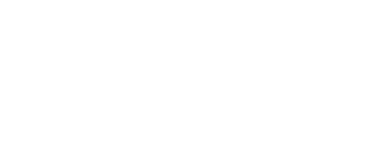
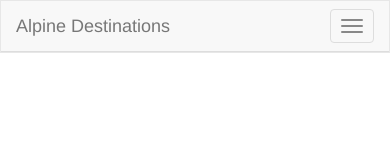
Before and after one commit to jacksoncafazzo/vacation-project, a plain HTML site: page index.html in a window 390 px wide. Drawn offline with Linux system fonts and the light colour scheme.

Commit message:
Add navbar and brand/title

```diff
--- a/index.html
+++ b/index.html
@@ -1,4 +1,3 @@
-<!DOCTYPE html>
 <!DOCTYPE html>
 <html>
   <head>
@@ -8,6 +7,22 @@
     <title>Traveling in the Alps</title>
   </head>
   <body>
+    <div class="navbar navbar-default">
+      <div class="container-fluid">
+        <div class="navbar-header">
+          <button type="button" class="navbar-toggle collapsed" data-toggle="collapse" data-target="#" aria-expanded="false">
+            <span class="sr-only">Toggle navigation</span>
+            <span class="icon-bar"></span>
+            <span class="icon-bar"></span>
+            <span class="icon-bar"></span>
+          </button>
+          <a class="navbar-brand" href="#">Alpine Destinations</a>
+          <ul class="nav nav-tabs">
+            <li></li>
+          </ul>
+        </div>
 
+      </div>
+    </div>
   </body>
 </html>
```
